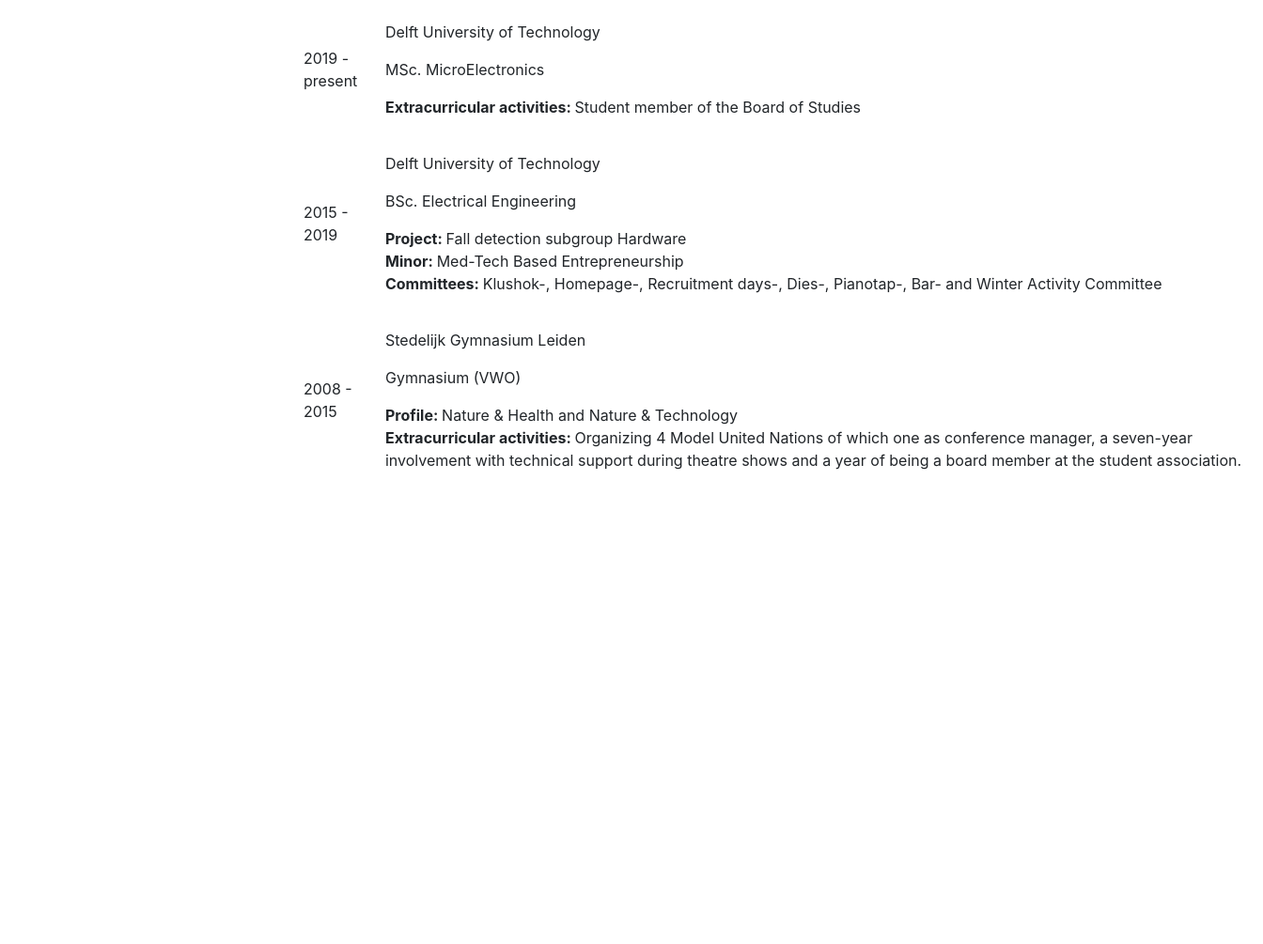
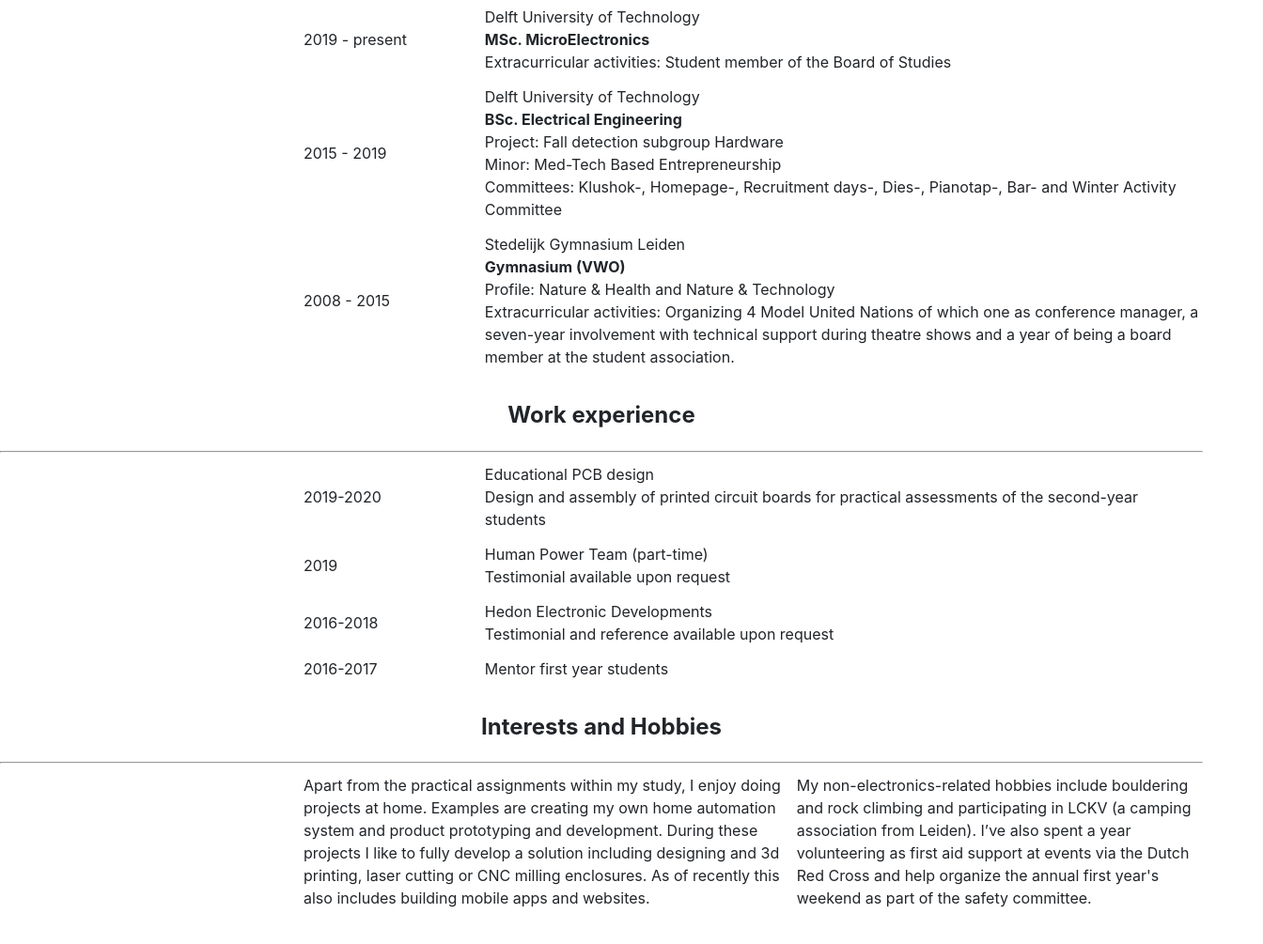
Before and after one commit to Bdenouden/bdenouden.github.io, a plain HTML site: page index.html in a window 1280 px wide. Shown: the part 583-1588 px from the top of the page at 94% size, 1344 px wide, since content can reach past the window. After the commit the page ends 1563 px from the top, so only its background shows below. Drawn offline with Linux system fonts and the light colour scheme.

Commit message:
cleanup and more content added

```diff
--- a/cv.json
+++ b/cv.json
@@ -24,14 +24,49 @@
         },
         {
             "period": "2008 - 2015",
-            "info":{
+            "info": {
                 "location": "Stedelijk Gymnasium Leiden",
                 "activity": "Gymnasium (VWO)",
-                "extra":{
+                "extra": {
                     "profile": "Nature & Health and Nature & Technology",
                     "Extracurricular activities": "Organizing 4 Model United Nations of which one as conference manager, a seven-year involvement with technical support during theatre shows and a year of being a board member at the student association."
                 }
             }
         }
+    ],
+    "experience": [
+        {
+            "period": "2019-2020",
+            "info": {
+                "activity": "Educational PCB design",
+                "description": "Design and assembly of printed circuit boards for practical assessments of the second-year students"
+            }
+        },
+        {
+            "period": "2019",
+            "info": {
+                "activity": "Human Power Team (part-time)",
+                "description": "Testimonial available upon request"
+            }
+        },
+        {
+            "period": "2016-2018",
+            "info": {
+                "activity": "Hedon Electronic Developments",
+                "description": "Testimonial and reference available upon request"
+            }
+        },
+        {
+            "period": "2016-2017",
+            "info": {
+                "activity": "Mentor first year students"
+            }
+        }
+    ],
+    "interest": [
+        {
+            "col1": "Apart from the practical assignments within my study, I enjoy doing projects at home. Examples are creating my own home automation system and product prototyping and development. During these projects I like to fully develop a solution including designing and 3d printing, laser cutting or CNC milling enclosures. As of recently this also includes building mobile apps and websites.",
+            "col2": "My non-electronics-related hobbies include bouldering and rock climbing and participating in LCKV (a camping association from Leiden). I’ve also spent a year volunteering as first aid support at events via the Dutch Red Cross and help organize the annual first year's weekend as part of the safety committee."
+        }
     ]
 }
--- a/index.html
+++ b/index.html
@@ -21,28 +21,50 @@
         </h3>
     </div>
     <div class="spacer"></div>
-    <div class="content" style="height: 10000px;">
-
+    <div class="content">
         <div id="education" class="topic">
             <h2 class="title">Education</h2>
             <hr>
             <table id="education-table">
                 <template id="education-template">
                     <tr>
-                        <td class="period"> {{ period }}</td>
+                        <td class="period"></td>
                         <td class="item">
-                            <p class="location">{{ location }}</p>
-                            <p class="activity">{{ activity }}</p>
-                            <p class="extra">{{ extra }}</p>
-
+                            <p class="location"></p>
+                            <b><p class="activity"></p></b>
+                            <p class="extra"></p>
                         </td>
                     </tr>
                 </template>
             </table>
-
         </div>
         <div id="experience" class="topic">
-
+            <h2 class="title">Work experience</h2>
+            <hr>
+            <table id="experience-table">
+                <template id="experience-template">
+                    <tr>
+                        <td class="period"></td>
+                        <td class="item">
+                            <p class="activity"></p>
+                            <p class="description"></p>
+                        </td>
+                    </tr>
+                </template>
+            </table>
+        </div>
+        <div id="interest" class="topic">
+            <h2 class="title">Interests and Hobbies</h2>
+            <hr>
+            <table id="interest-table">
+                <template id="interest-template">
+                    <tr>
+                        <td class="col1"></td>
+                        <td class="col2">
+                        </td>
+                    </tr>
+                </template>
+            </table>
         </div>
     </div>
 </body>
--- a/script.js
+++ b/script.js
@@ -1,16 +1,15 @@
 window.onload = async function() {
+    // ensure picture location on reload
+    scrollFunction();
+
+    // retrieve content from json
     let json = JSON.parse(await ajaxGet('/cv.json'))
-        // console.log(json);
-
 
     // cycle through each section (education, expercience, etc)
     for (const [section, content] of Object.entries(json)) {
-        console.log(section, content)
-
         // get table which contains the data and row template
         const tableEl = document.getElementById(`${section}-table`);
         const template = document.getElementById(`${section}-template`);
-        console.log(template)
 
         // walk through all items in the content array
         // this array contains the individual fields
@@ -18,38 +17,20 @@
             var itemEl = template.content.cloneNode(true);
 
             // walk across all properties to check if the item is an object or array
-
-
             walkObject(itemEl, item)
-                // for (const [key, value] of Object.entries(item)) {
-                //     // console.log(typeof item['info'] == 'object')
-                //     if (typeof value == 'string') {
-                //         insertValue(itemEl, key, value)
-                //     } else if (typeof value == 'object') {
-                //         console.log("OBJECT",key,value)
-                //     }
-                // }
-
-
-
             tableEl.appendChild(itemEl)
         });
-        //
-        // console.log(key, entry);
     }
 
 }
 
 function walkObject(itemEl, item) {
     for (const [key, value] of Object.entries(item)) {
-        // console.log(typeof item['info'] == 'object')
         if (typeof value == 'string') {
             insertValue(itemEl, key, value)
         } else if (key == 'extra') {
             insertExtra(itemEl, value)
-            console.log("extra spotted")
         } else if (typeof value == 'object') {
-            // console.log("OBJECT", key, value)
             walkObject(itemEl, value)
         }
     }
@@ -57,47 +38,37 @@
 
 
 function insertValue(itemEl, key, value) {
-    console.log(key, value)
-        // find matching classname in document and replace data
+    // find matching classname in document and replace data
     var field = itemEl.querySelectorAll(`.${key}`);
-    // console.log(typeof item.period)
     if (field.length > 0) {
         field[0].textContent = value;
-        console.log(itemEl)
     }
 }
 
 function insertExtra(itemEl, obj) {
     var field = itemEl.querySelectorAll(`.extra`);
-    console.log(field)
-    let content="";
+    let content = "";
     if (field.length > 0) {
-        for(const [key, value] of Object.entries(obj)){
-            content += `<b>${key.capitalize()}: </b><span>${value.capitalize()}</span><br>`
+        for (const [key, value] of Object.entries(obj)) {
+            content += `<span>${key.capitalize()}: </span><span>${value.capitalize()}</span><br>`
         }
-
-
         field[0].innerHTML = content;
-        console.log(field, field[0])
     }
 }
 
+// Capitalizes first letter for strings
 String.prototype.capitalize = function() {
     return this.charAt(0).toUpperCase() + this.slice(1);
 }
 
-
-
-
-// TODO check if page opens halfway (refresh after scrolling)
 // When the user scrolls down 50px from the top of the document, resize the header's font size
 window.onscroll = function() { scrollFunction() };
 
 function scrollFunction() {
-    if (document.body.scrollTop > 10 || document.documentElement.scrollTop > 10) {
+    if (document.body.scrollTop > 30 || document.documentElement.scrollTop > 30) {
         document.getElementById("img-me").classList.add("img-round", "mini-me");
         document.getElementById("header").classList.add("align-left");
-    } else if (document.body.scrollTop < 10 || document.documentElement.scrollTop < 10) {
+    } else if (document.body.scrollTop < 30 || document.documentElement.scrollTop < 30) {
         document.getElementById("img-me").classList.remove("img-round", "mini-me");
         document.getElementById("header").classList.remove("align-left");
     } else {
--- a/style.css
+++ b/style.css
@@ -82,8 +82,15 @@
 
 table{
     margin-left: 25%;
-    width: 80%;
+    width: 75%;
 }
 table td{
     text-align: left;
+    padding-bottom: 10px;
 }
+table .period{
+    width: 20%;
+}
+table p{
+    margin: 0;
+}
```
